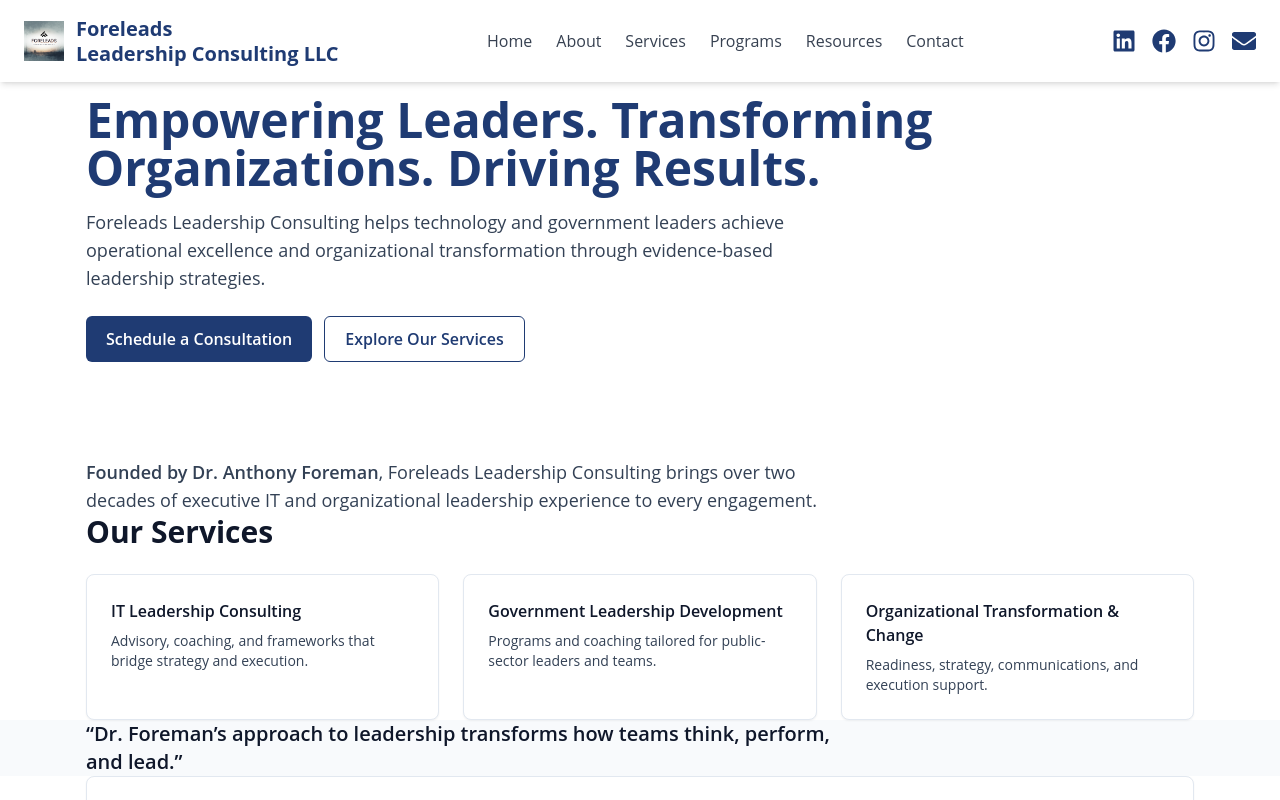
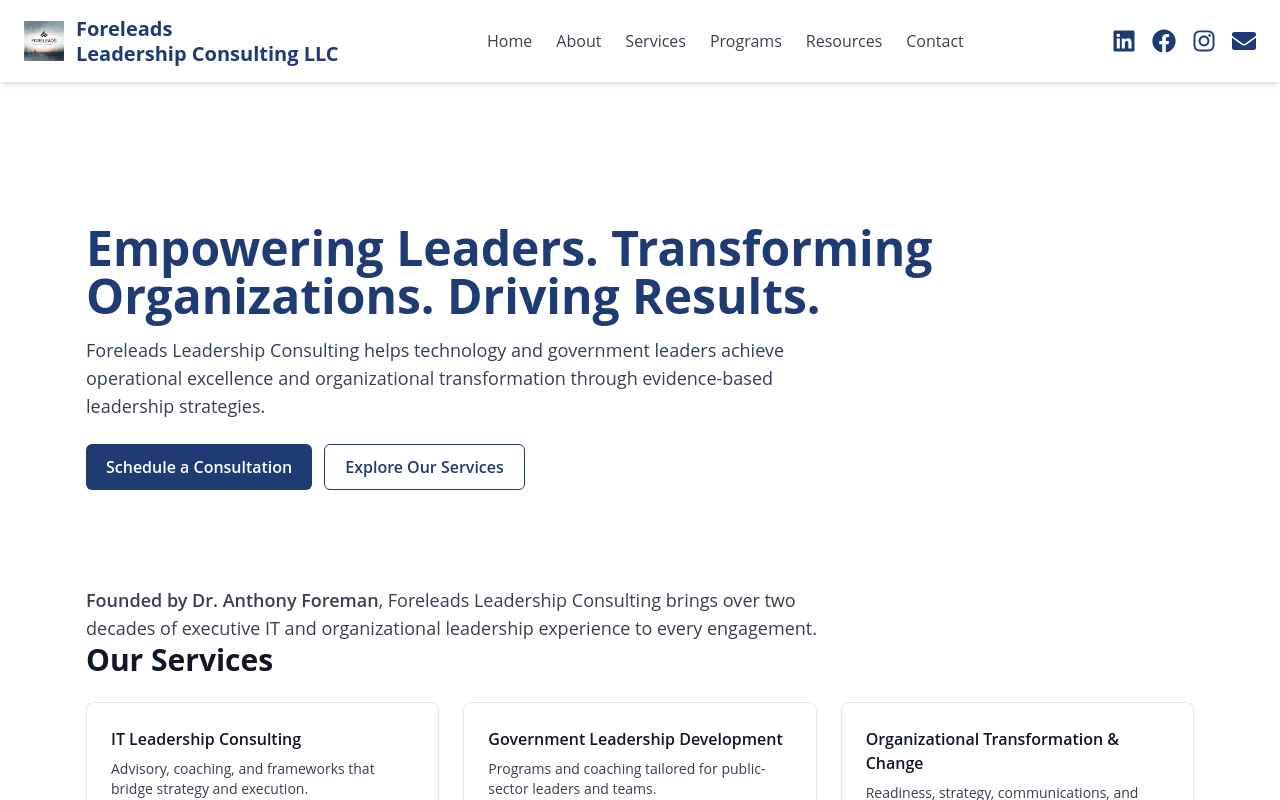
Before and after one commit to foretechleaders/Foreleads-site-final, a React (Vite) app: page / in a window 1280 px wide. Shown: the top 800 px of the page. Built offline with nearby package versions, Linux system fonts and the light colour scheme.

Commit message:
Add files via upload

```diff
--- a/src/App.jsx
+++ b/src/App.jsx
@@ -1,7 +1,9 @@
-import React, { useEffect } from 'react'
-import { BrowserRouter as Router, Routes, Route, useLocation } from 'react-router-dom'
+import React from 'react'
+import { BrowserRouter as Router, Routes, Route } from 'react-router-dom'
 import Header from './components/Header'
 import Footer from './components/Footer'
+
+// Import your pages
 import Home from './pages/Home'
 import About from './pages/About'
 import Services from './pages/Services'
@@ -10,34 +12,35 @@
 import Contact from './pages/Contact'
 import LeadershipArticles from './pages/LeadershipArticles'
 
-// Scroll to top on route change
-function ScrollToTop() {
-  const { pathname } = useLocation()
-  useEffect(() => {
-    window.scrollTo(0, 0)
-  }, [pathname])
-  return null
-}
-
 export default function App() {
   return (
     <Router>
-      <ScrollToTop />
-      <div className="flex flex-col min-h-screen">
+      <div className="flex flex-col min-h-screen bg-white">
+        {/* Fixed Header */}
         <Header />
 
-        <main className="flex-grow">
+        {/* Main Content */}
+        <main
+          className="
+            flex-grow
+            mt-24 sm:mt-28 md:mt-32
+            mb-16 sm:mb-20 md:mb-24
+            px-4 sm:px-6 md:px-8
+            max-w-7xl mx-auto w-full
+          "
+        >
           <Routes>
             <Route path="/" element={<Home />} />
             <Route path="/about" element={<About />} />
             <Route path="/services" element={<Services />} />
             <Route path="/programs" element={<Programs />} />
             <Route path="/resources" element={<Resources />} />
-            <Route path="/resources/articles" element={<LeadershipArticles />} />
             <Route path="/contact" element={<Contact />} />
+            <Route path="/leadership-articles" element={<LeadershipArticles />} />
           </Routes>
         </main>
 
+        {/* Footer */}
         <Footer />
       </div>
     </Router>
```
